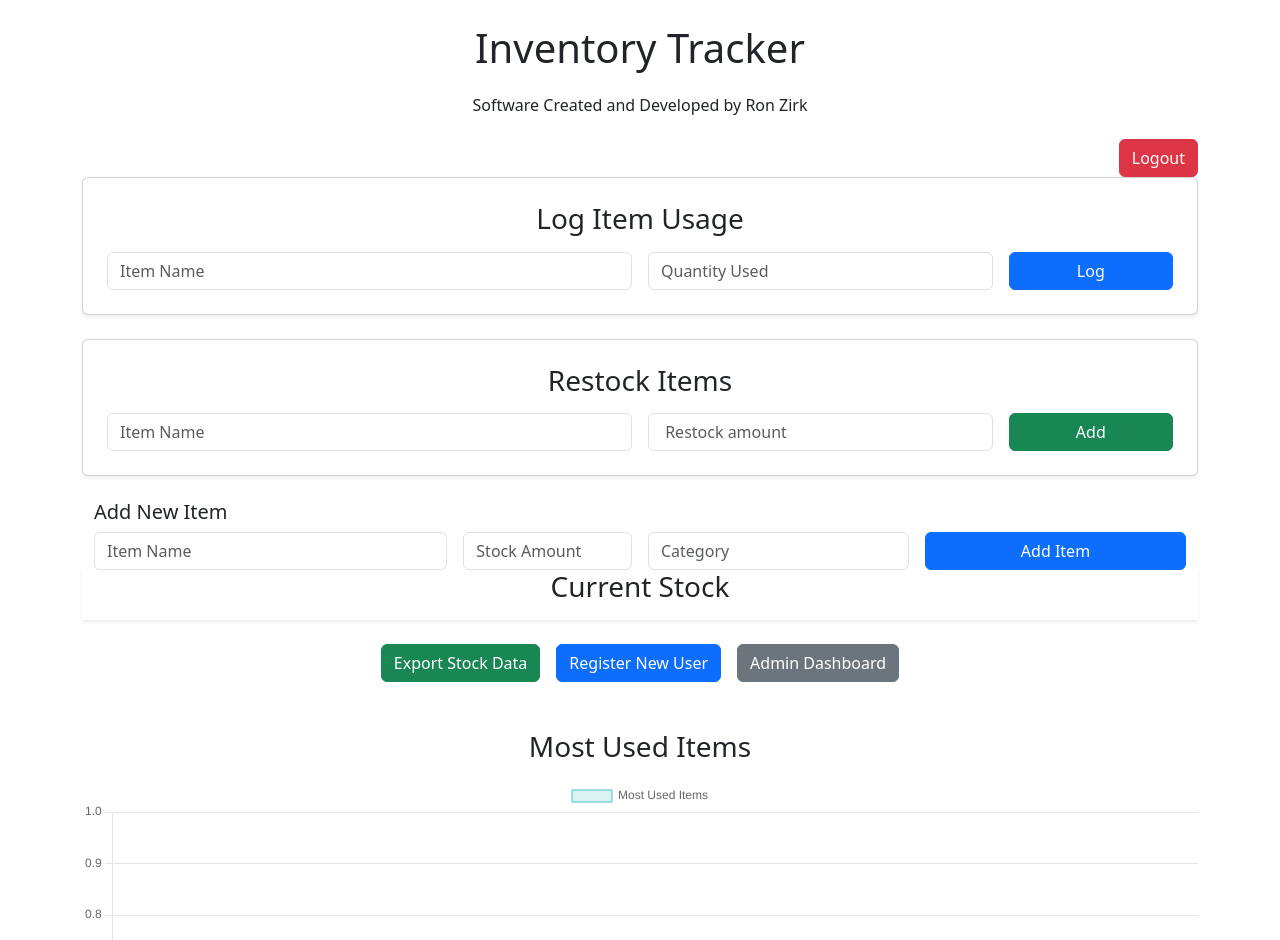
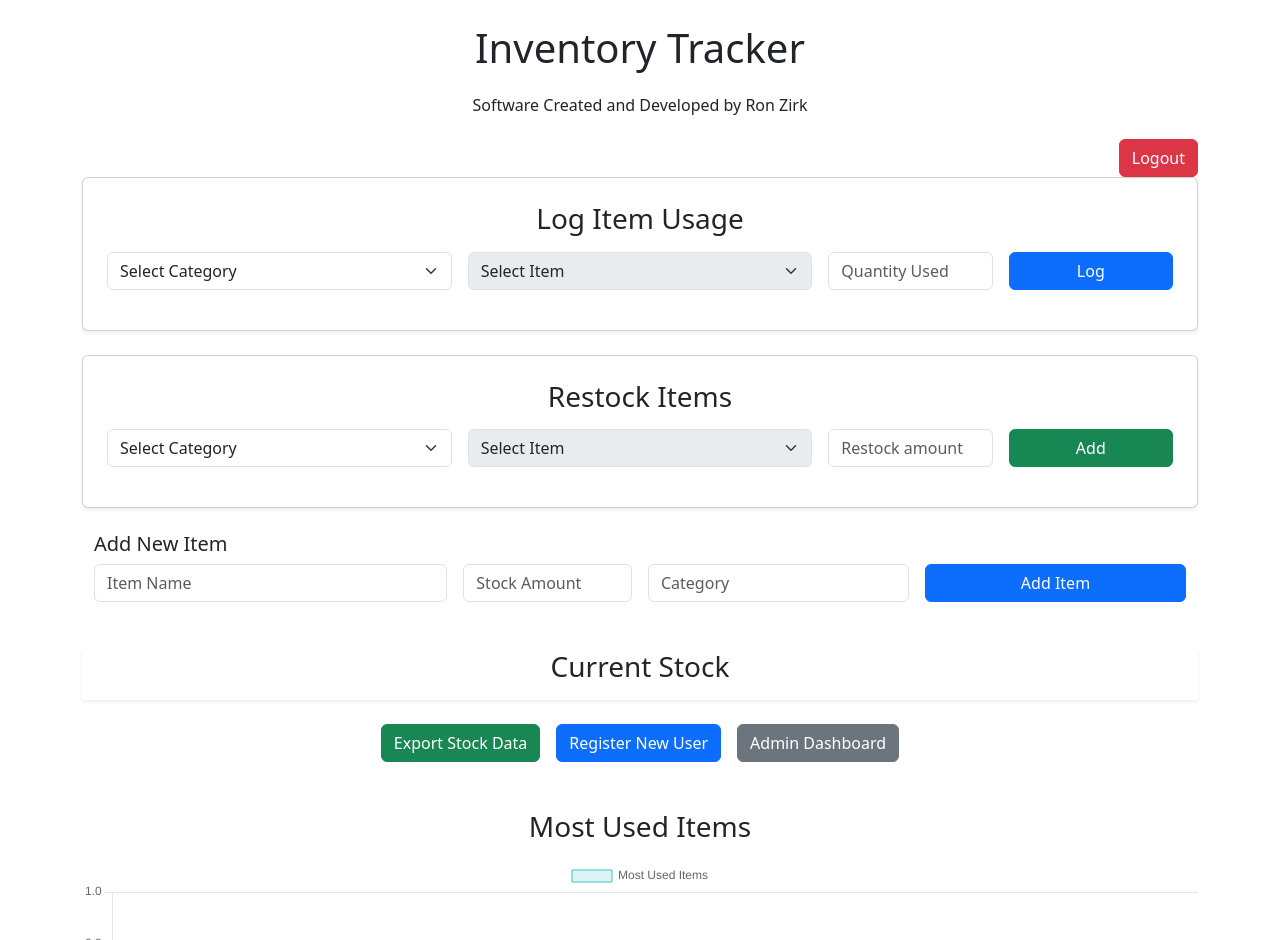
Before and after one commit to MysteryMeow/Farm, a Flask app: page / in a window 1280 px wide. Shown: the top 940 px of the page. Run offline with Flask 3, Linux system fonts and the light colour scheme; a user stored in the database is signed in; data that the repository does not hold is empty.

Commit message:
trying out somthing new for inputs

```diff
--- a/templates/index.html
+++ b/templates/index.html
@@ -1,5 +1,4 @@
 <!DOCTYPE html>
-
 <html lang="en">
 <head>
     <meta charset="utf-8"/>
@@ -28,34 +27,66 @@
     <div class="text-end">
         <a class="btn btn-danger" href="{{ url_for('logout') }}">Logout</a>
     </div>
+
+    <!-- Log Item Usage -->
     <div class="card p-4 shadow-sm mb-4">
         <h3 class="text-center mb-3">Log Item Usage</h3>
         <form class="row g-3" id="logForm">
-<div class="col-md-6">
-<input class="form-control" name="item" placeholder="Item Name" required="" type="text"/>
+            <div class="col-md-4">
+                <select class="form-select" id="logCategory" required>
+                    <option value="">Select Category</option>
+                    {% for category, items in grouped_items.items() %}
+                    <option value="{{ category }}">{{ category }}</option>
+                    {% endfor %}
+                </select>
             </div>
             <div class="col-md-4">
+                <select class="form-select" id="logItem" name="item" required disabled>
+                    <option value="">Select Item</option>
+                </select>
+            </div>
+            <div class="col-md-2">
                 <input class="form-control" name="quantity" placeholder="Quantity Used" required type="number" min="1"/>
             </div>
             <div class="col-md-2">
                 <button class="btn btn-primary w-100" type="submit">Log</button>
             </div>
+            <div class="col-12">
+                <small id="logItemDetails" class="text-muted"></small>
+            </div>
         </form>
     </div>
+
+    <!-- Restock Items -->
     <div class="card p-4 shadow-sm mb-4">
         <h3 class="text-center mb-3">Restock Items</h3>
         <form class="row g-3" id="addItemForm">
-<div class="col-md-6">
-<input class="form-control" name="item" placeholder="Item Name" required="" type="text"/>
+            <div class="col-md-4">
+                <select class="form-select" id="restockCategory" required>
+                    <option value="">Select Category</option>
+                    {% for category, items in grouped_items.items() %}
+                    <option value="{{ category }}">{{ category }}</option>
+                    {% endfor %}
+                </select>
             </div>
             <div class="col-md-4">
-<input class="form-control" name="stock" placeholder=" Restock amount" required type="number" min="1"/>
+                <select class="form-select" id="restockItem" name="item" required disabled>
+                    <option value="">Select Item</option>
+                </select>
+            </div>
+            <div class="col-md-2">
+                <input class="form-control" name="stock" placeholder="Restock amount" required type="number" min="1"/>
             </div>
             <div class="col-md-2">
                 <button class="btn btn-success w-100" type="submit">Add</button>
             </div>
+            <div class="col-12">
+                <small id="restockItemDetails" class="text-muted"></small>
+            </div>
         </form>
     </div>
+
+    <!-- Add New Item (Admin only) -->
     {% if user_role %}
     <div class="container mt-4">
         <h5>Add New Item</h5>
@@ -78,9 +109,9 @@
     </div>
     {% endif %}
 
-<div class="table-responsive shadow-sm">
+    <!-- Current Stock Display -->
+    <div class="table-responsive shadow-sm mt-5">
         <h3 class="text-center mb-3">Current Stock</h3>
-
         {% for category, items in grouped_items.items() %}
         <div class="mb-3">
             <button class="btn btn-outline-dark w-100 text-start" type="button" data-bs-toggle="collapse" data-bs-target="#category-{{ loop.index }}" aria-expanded="false" aria-controls="category-{{ loop.index }}">
@@ -110,6 +141,7 @@
         {% endfor %}
     </div>
 
+    <!-- Admin Controls -->
     {% if user_role == "Admin" %}
     <div class="d-flex justify-content-center mt-4 flex-wrap gap-3">
         <button class="btn btn-success" id="exportButton">Export Stock Data</button>
@@ -117,7 +149,6 @@
         <a class="btn btn-secondary" href="/admin">Admin Dashboard</a>
     </div>
     {% endif %}
-
 
     <!-- Charts Section -->
     <div class="mt-5">
@@ -132,8 +163,10 @@
         <canvas id="employeeUsageChart"></canvas>
     </div>
 </div>
+
+<!-- Scripts -->
 <script>
-        // Handle logging item usage
+    // Handle Logging Usage
     document.getElementById("logForm").addEventListener("submit", function (e) {
         e.preventDefault();
         const formData = new FormData(this);
@@ -143,7 +176,7 @@
             .then(data => { alert(data.message); location.reload(); });
     });
 
-        // Handle adding new items
+    // Handle Restocking Items
     document.getElementById("addItemForm").addEventListener("submit", function (e) {
         e.preventDefault();
         const formData = new FormData(this);
@@ -153,7 +186,87 @@
             .then(data => { alert(data.message); location.reload(); });
     });
 
-        // Fetch and render Most Used Items chart
+    // Dynamic Dropdowns - Logging Usage
+    document.getElementById("logCategory").addEventListener("change", function () {
+        const category = this.value;
+        const itemSelect = document.getElementById("logItem");
+        const itemDetails = document.getElementById("logItemDetails");
+        itemSelect.innerHTML = '<option value="">Select Item</option>';
+        itemSelect.disabled = true;
+        itemDetails.textContent = '';
+
+        if (category) {
+            fetch(`/api/items/${encodeURIComponent(category)}`)
+                .then(response => response.json())
+                .then(data => {
+                    data.forEach(item => {
+                        const option = document.createElement("option");
+                        option.value = item.item;
+                        option.textContent = item.item;
+                        option.dataset.stock = item.stock;
+                        option.dataset.used = item.used;
+                        option.dataset.remaining = item.remaining;
+                        itemSelect.appendChild(option);
+                    });
+                    itemSelect.disabled = false;
+                });
+        }
+    });
+
+    document.getElementById("logItem").addEventListener("change", function () {
+        const selectedOption = this.options[this.selectedIndex];
+        const stock = selectedOption.dataset.stock;
+        const used = selectedOption.dataset.used;
+        const remaining = selectedOption.dataset.remaining;
+        const itemDetails = document.getElementById("logItemDetails");
+        if (stock) {
+            itemDetails.textContent = `Stock: ${stock}, Used: ${used}, Remaining: ${remaining}`;
+        } else {
+            itemDetails.textContent = '';
+        }
+    });
+
+    // Dynamic Dropdowns - Restocking
+    document.getElementById("restockCategory").addEventListener("change", function () {
+        const category = this.value;
+        const itemSelect = document.getElementById("restockItem");
+        const itemDetails = document.getElementById("restockItemDetails");
+        itemSelect.innerHTML = '<option value="">Select Item</option>';
+        itemSelect.disabled = true;
+        itemDetails.textContent = '';
+
+        if (category) {
+            fetch(`/api/items/${encodeURIComponent(category)}`)
+                .then(response => response.json())
+                .then(data => {
+                    data.forEach(item => {
+                        const option = document.createElement("option");
+                        option.value = item.item;
+                        option.textContent = item.item;
+                        option.dataset.stock = item.stock;
+                        option.dataset.used = item.used;
+                        option.dataset.remaining = item.remaining;
+                        itemSelect.appendChild(option);
+                    });
+                    itemSelect.disabled = false;
+                });
+        }
+    });
+
+    document.getElementById("restockItem").addEventListener("change", function () {
+        const selectedOption = this.options[this.selectedIndex];
+        const stock = selectedOption.dataset.stock;
+        const used = selectedOption.dataset.used;
+        const remaining = selectedOption.dataset.remaining;
+        const itemDetails = document.getElementById("restockItemDetails");
+        if (stock) {
+            itemDetails.textContent = `Stock: ${stock}, Used: ${used}, Remaining: ${remaining}`;
+        } else {
+            itemDetails.textContent = '';
+        }
+    });
+
+    // Charts
     fetch("/report/most-used-data")
         .then(response => response.json())
         .then(data => {
@@ -166,8 +279,7 @@
             });
         });
 
-        let usageTrendsChart; // Store chart instance globally
-
+    let usageTrendsChart;
     function fetchUsageTrendsChart() {
         fetch("/report/usage-trends-data")
             .then(response => response.json())
@@ -176,30 +288,20 @@
                     console.warn("No data available for Usage Trends Over Time");
                     return;
                 }
-
                 const canvasContainer = document.getElementById("usageTrendsChartContainer");
-
-                // Completely remove the old canvas and replace it with a new one
                 canvasContainer.innerHTML = '<canvas id="usageTrendsChart"></canvas>';
                 const ctx = document.getElementById("usageTrendsChart").getContext("2d");
-
-                // Destroy previous chart instance if it exists
                 if (usageTrendsChart) {
                     usageTrendsChart.destroy();
                 }
-
-                // Extract unique dates
                 let allDates = new Set();
                 for (let item in data) {
                     Object.keys(data[item]).forEach(date => allDates.add(date));
                 }
                 let sortedDates = Array.from(allDates).sort();
-
-                // Prepare datasets for each item
                 let datasets = [];
                 for (let item in data) {
                     let itemData = sortedDates.map(date => data[item][date] || 0);
-
                     datasets.push({
                         label: item,
                         data: itemData,
@@ -209,8 +311,6 @@
                         backgroundColor: getRandomColor()
                     });
                 }
-
-                // Create new chart
                 usageTrendsChart = new Chart(ctx, {
                     type: "line",
                     data: {
@@ -229,17 +329,11 @@
             })
             .catch(error => console.error("Error loading Usage Trends data:", error));
     }
-
-    // Function to generate random colors for each line
     function getRandomColor() {
         return `rgba(${Math.floor(Math.random() * 255)}, ${Math.floor(Math.random() * 255)}, ${Math.floor(Math.random() * 255)}, 1)`;
     }
-
-    // Call the function to fetch and render the chart
     fetchUsageTrendsChart();
 
-
-        // Fetch and render Employee Usage chart
     fetch("/report/employee-usage-data")
         .then(response => response.json())
         .then(data => {
@@ -252,23 +346,11 @@
             });
         });
 
-        // Handle export buttons
+    // Export button
     document.getElementById("exportButton").addEventListener("click", function () {
         window.location.href = "/export";
     });
-
-        document.getElementById("mostUsedReportButton").addEventListener("click", function () {
-            window.location.href = "/report/most-used";
-        });
-
-        document.getElementById("employeeReportButton").addEventListener("click", function () {
-            window.location.href = "/report/employee-contributions";
-        });
-
-        document.getElementById("downloadLogButton").addEventListener("click", function () {
-            window.location.href = "/download-log";
-        });
 </script>
-
-<script src="https://cdn.jsdelivr.net/npm/bootstrap@5.3.0/dist/js/bootstrap.bundle.min.js"></script></body>
+<script src="https://cdn.jsdelivr.net/npm/bootstrap@5.3.0/dist/js/bootstrap.bundle.min.js"></script>
+</body>
 </html>
```
Also changed, not shown: app.py (line endings or trailing spaces). Lines whose indentation alone changed are shown as unchanged.
